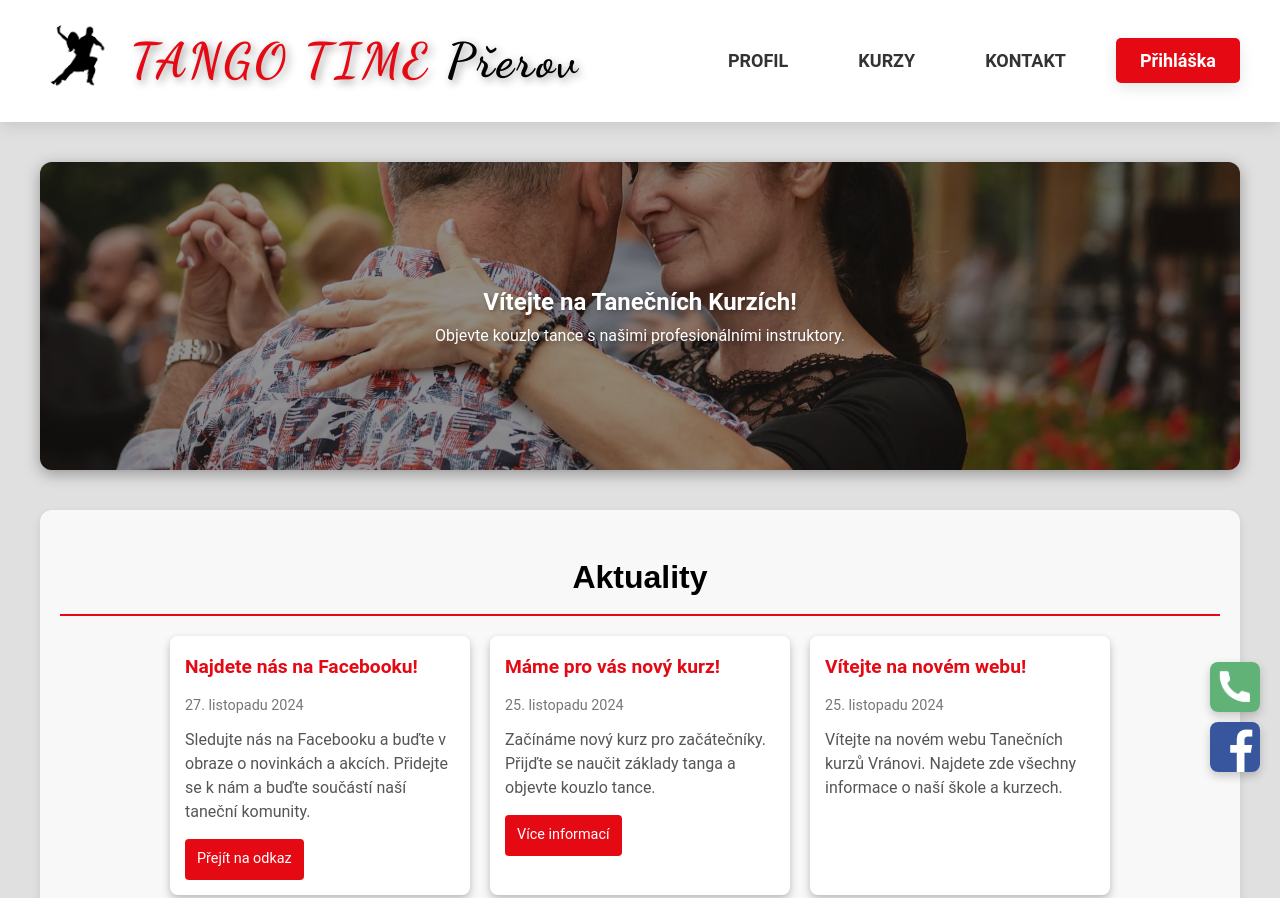
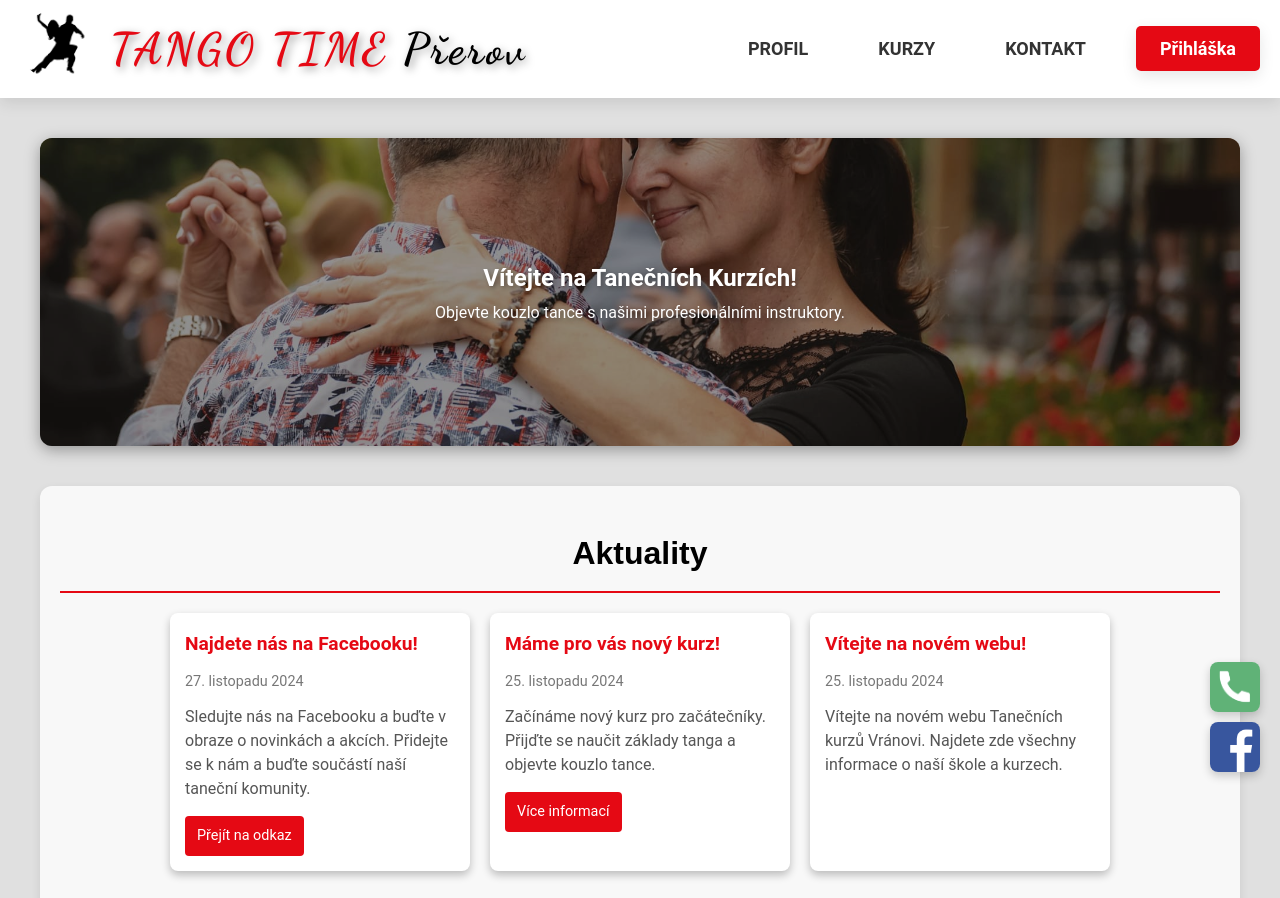
Before and after one commit to adam-vrana/tanecniskola, a plain HTML site: page index.html in a window 1280 px wide. Shown: the top 898 px of the page. Drawn offline with Linux system fonts and the light colour scheme.

Commit message:
modified:   style.css

```diff
--- a/style.css
+++ b/style.css
@@ -96,7 +96,7 @@ header {
     top: 0;
     width: 100%;
     background-color: #ffffff;
-    padding: 20px 40px;
+    padding: 10px 20px;
     box-shadow: 0 5px 15px rgba(0, 0, 0, 0.1);
     z-index: 1000;
     display: flex;
@@ -119,7 +119,7 @@ header img {
 
 header h1 {
     font-family: 'Dancing Script', cursive;
-    font-size: 48px; /* Increase the font size for a bolder look */
+    font-size: 44px; /* Increase the font size for a bolder look */
     color: #e50914; /* Keep the bright red color */
     font-weight: 700; /* Make it bold */
     margin: 0;
```
